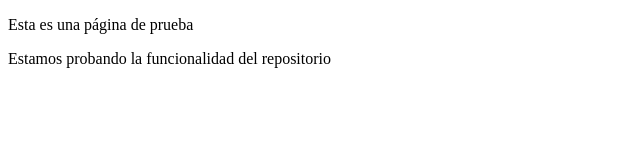
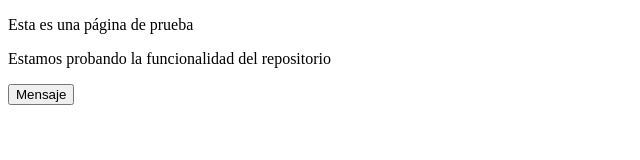
Before and after one commit to carlitosgomez/Prueba, a plain HTML site: page index.html in a window 1280 px wide. Shown: the whole page, without its empty margins (0-640 px from the left). Drawn offline with Linux system fonts and the light colour scheme.

Commit message:
Se agregó boton en index.html

```diff
--- a/index.html
+++ b/index.html
@@ -6,5 +6,6 @@
     <body>
         <p>Esta es una página de prueba</p>
         <p>Estamos probando la funcionalidad del repositorio</p>
+        <button type="button">Mensaje</button>
     </body>
 </html>
```
